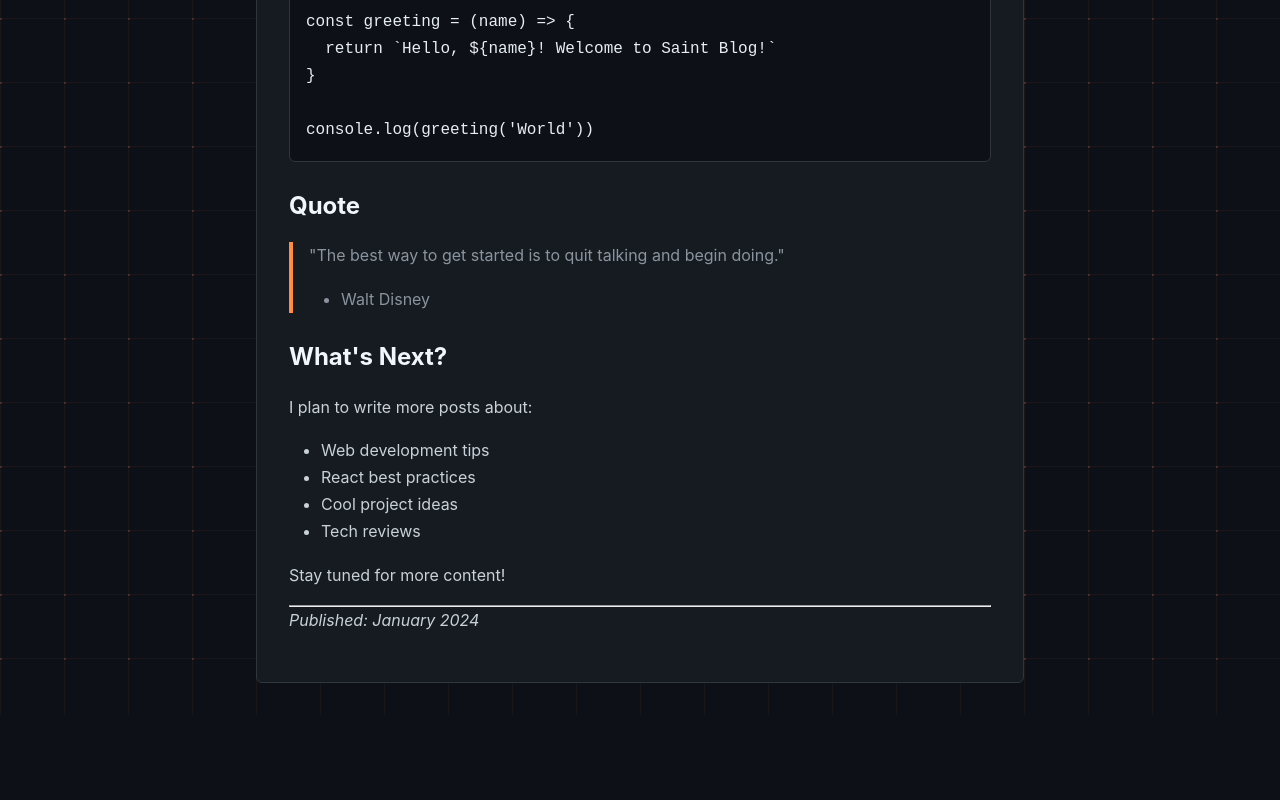
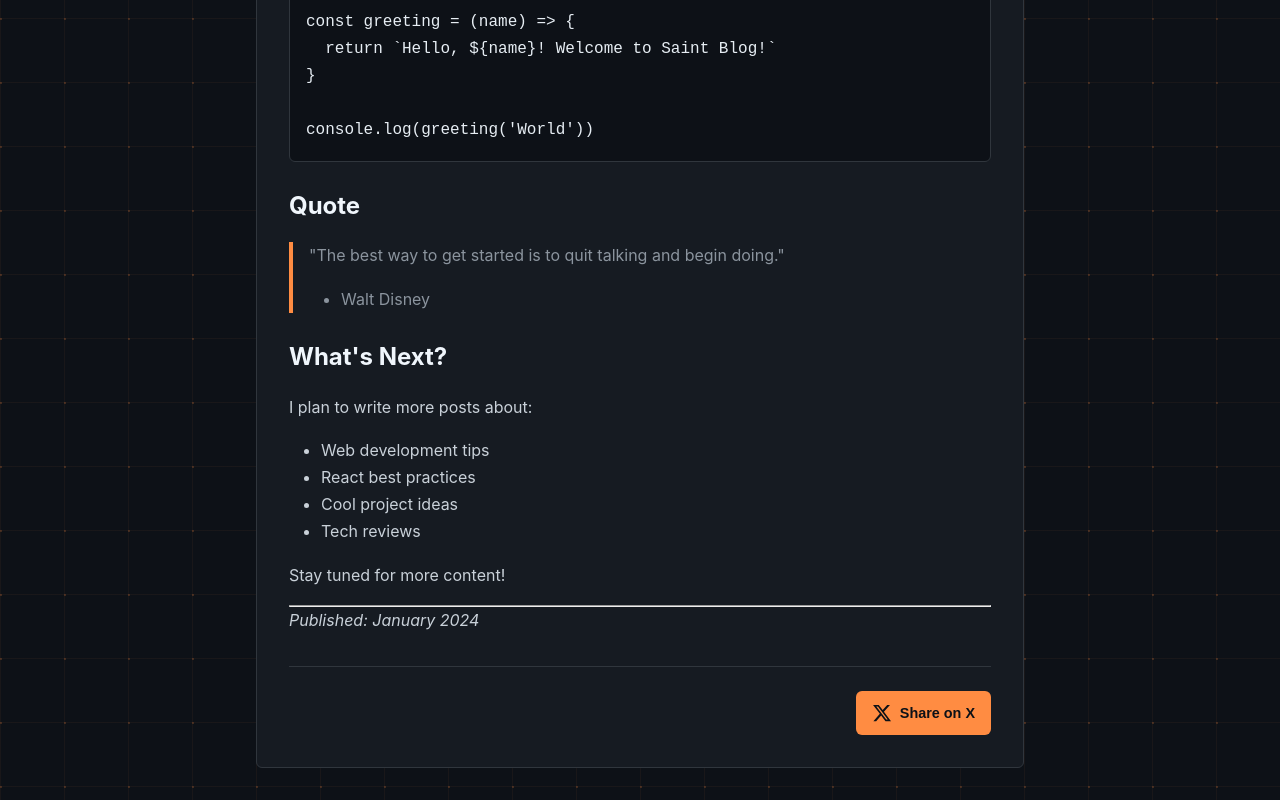
Before and after one commit to StCost/blog, a React (Vite) app: page /#/001-first-post in a window 1280 px wide. Shown: the part 814-1614 px from the top of the page. Before the commit the page ends 1529 px from the top, so only its background shows below. Built offline with nearby package versions, Linux system fonts and the light colour scheme.

Commit message:
Add share button functionality to BlogPost component: implement post actions section, extract post title from markdown, and style share button in index.css.

```diff
--- a/src/components/BlogPost.tsx
+++ b/src/components/BlogPost.tsx
@@ -3,12 +3,14 @@ import { useParams, Link } from 'react-router-dom';
 import ReactMarkdown from 'react-markdown';
 import config from '../config';
 import { PostParams } from '../types';
+import ShareButton from './ShareButton';
 
 const postFiles = import.meta.glob('../posts/*.md', { as: 'raw' });
 
 const BlogPost = () => {
   const { filename } = useParams<PostParams>();
   const [content, setContent] = useState<string>('');
+  const [postTitle, setPostTitle] = useState<string>('');
   const [loading, setLoading] = useState<boolean>(true);
   const [error, setError] = useState<string | null>(null);
 
@@ -28,6 +30,11 @@ const BlogPost = () => {
 
         const content = await postFiles[postPath]();
         setContent(content);
+
+        // Extract title from markdown content (first # heading)
+        const titleMatch = content.match(/^#\s+(.+)$/m);
+        const title = titleMatch ? titleMatch[1] : config.ui.defaultTitle;
+        setPostTitle(title);
       } catch (err) {
         const errorMessage = err instanceof Error ? err.message : 'Unknown error';
         setError(errorMessage);
@@ -66,6 +73,13 @@ const BlogPost = () => {
       <Link to="/" className="back-link">{config.ui.backToPosts}</Link>
       <article className="post-content">
         <ReactMarkdown>{content}</ReactMarkdown>
+        <div className="post-actions">
+          <ShareButton
+            title={postTitle}
+            url={window.location.href}
+            className="post-share-button"
+          />
+        </div>
       </article>
     </>
   );
--- /dev/null
+++ b/src/components/ShareButton.tsx
@@ -0,0 +1,44 @@
+import React from 'react';
+import config from '../config';
+
+interface ShareButtonProps {
+  title: string;
+  url: string;
+  className?: string;
+}
+
+const ShareButton: React.FC<ShareButtonProps> = ({ title, url, className = '' }) => {
+  const handleShare = () => {
+    // Encode the title and URL for Twitter
+    const encodedTitle = encodeURIComponent(title);
+    const encodedUrl = encodeURIComponent(url);
+
+    // Create Twitter share URL with pre-filled content
+    const twitterUrl = `https://twitter.com/intent/tweet?text=${encodedTitle}&url=${encodedUrl}`;
+
+    // Open in new window
+    window.open(twitterUrl, '_blank', 'width=600,height=400');
+  };
+
+  return (
+    <button
+      onClick={handleShare}
+      className={`share-button ${className}`}
+      title="Share on X (Twitter)"
+      aria-label="Share this post on X (Twitter)"
+    >
+      <svg
+        width="20"
+        height="20"
+        viewBox="0 0 24 24"
+        fill="currentColor"
+        aria-hidden="true"
+      >
+        <path d="M18.244 2.25h3.308l-7.227 8.26 8.502 11.24H16.17l-5.214-6.817L4.99 21.75H1.68l7.73-8.835L1.254 2.25H8.08l4.713 6.231zm-1.161 17.52h1.833L7.084 4.126H5.117z"/>
+      </svg>
+      <span>Share on X</span>
+    </button>
+  );
+};
+
+export default ShareButton;
--- a/src/index.css
+++ b/src/index.css
@@ -229,3 +229,46 @@ html {
   border-radius: 6px;
   padding: 1rem;
 }
+
+/* Post actions and share button */
+.post-actions {
+  margin-top: 2rem;
+  padding-top: 1.5rem;
+  border-top: 1px solid var(--color-border);
+  display: flex;
+  justify-content: flex-end;
+}
+
+.share-button {
+  display: inline-flex;
+  align-items: center;
+  gap: 0.5rem;
+  background: var(--color-primary);
+  color: var(--color-bg-primary);
+  border: none;
+  border-radius: 6px;
+  padding: 0.75rem 1rem;
+  font-size: 0.9rem;
+  font-weight: 500;
+  cursor: pointer;
+  transition: all 0.2s ease;
+  text-decoration: none;
+}
+
+.share-button:hover {
+  background: var(--color-primary-hover);
+  transform: translateY(-1px);
+  box-shadow: 0 4px 12px rgba(255, 140, 66, 0.3);
+}
+
+.share-button:active {
+  transform: translateY(0);
+}
+
+.share-button svg {
+  flex-shrink: 0;
+}
+
+.share-button span {
+  font-weight: 600;
+}
```
